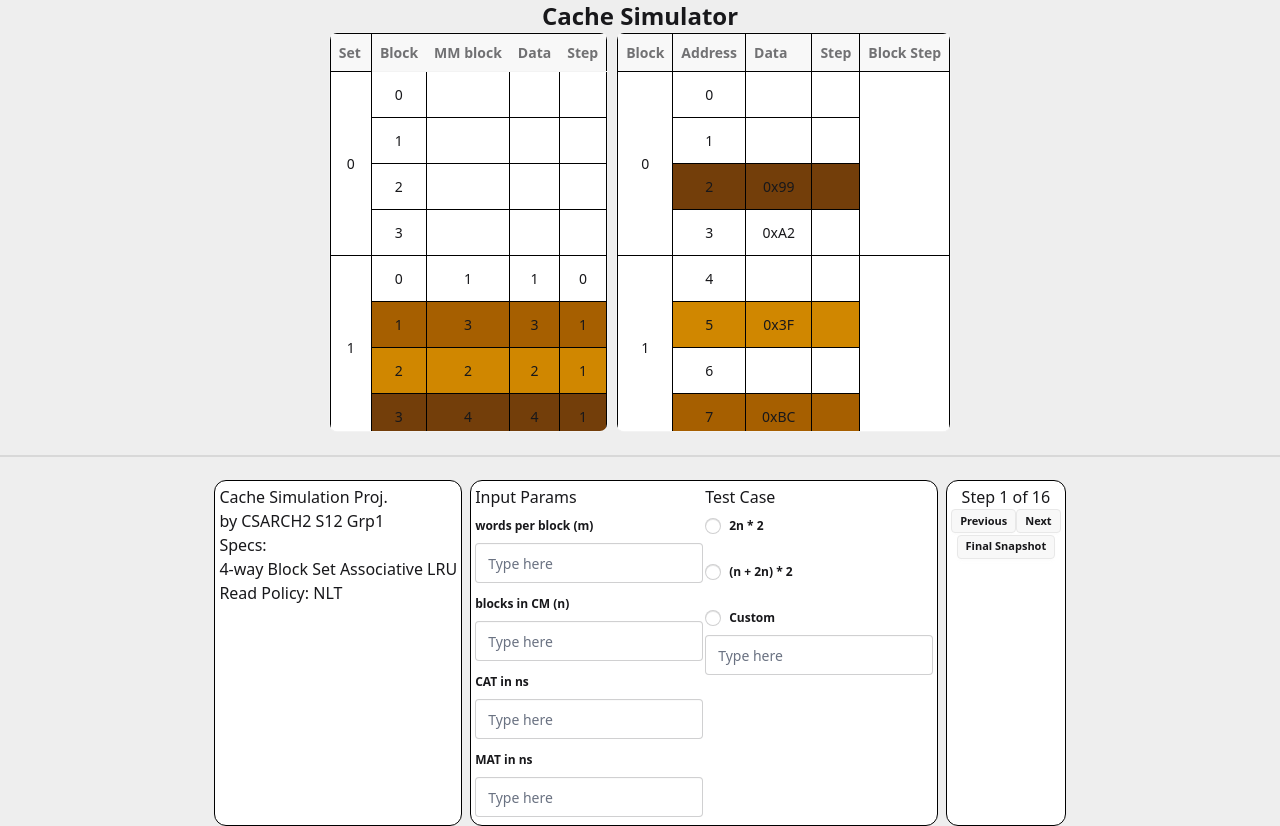
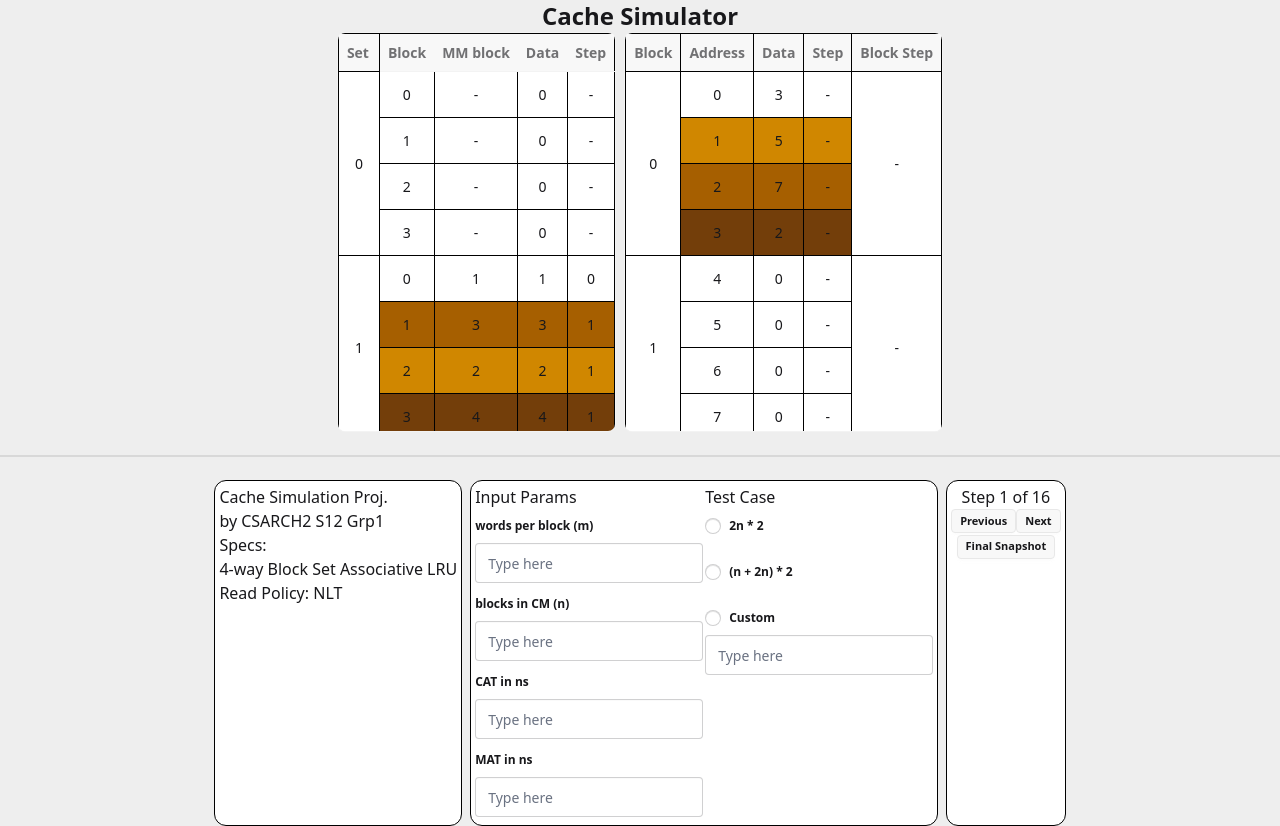
Before and after one commit to sean-benedict-bernardo/1243-CSARCH2-CacheSimulation, a SvelteKit app: page / in a window 1280 px wide. Built offline with nearby package versions, Linux system fonts and the light colour scheme.

Commit message:
added empty cells

```diff
--- a/src/lib/TableCacheMemory.svelte
+++ b/src/lib/TableCacheMemory.svelte
@@ -22,7 +22,14 @@
         set_number: setIdx,
         set_block_number: blockIdx,
         key,
-        item: itemMap.get(key)
+        item: itemMap.get(key) ?? {
+          set_number: setIdx,
+          set_block_number: blockIdx,
+          main_memory_block: '-',
+          data: 0,
+          step: '-'
+        }
+
       };
     });
     return {
--- a/src/lib/TableSRAM.svelte
+++ b/src/lib/TableSRAM.svelte
@@ -30,8 +30,8 @@
     address: number;
     block: number;
     data?: string | number;
-    step?: number;
-    blockStep?: number;
+    step?: string | number;
+    blockStep?: string | number;
     highlightClass: string;
     showBlockCell: boolean;
     rowspan: number;
@@ -46,9 +46,9 @@
       const row: Row = {
         address,
         block,
-        data: itemMap.get(address),
-        step: stepMap.get(address),
-        blockStep: blockStepMap.get(block),
+        data: itemMap.get(address) ?? '0',
+        step: stepMap.get(address) ?? '-',
+        blockStep: blockStepMap.get(block) ?? '-',
         highlightClass: highlightMap.get(address) ?? '',
         showBlockCell: i === 0,
         rowspan
--- a/src/routes/+page.svelte
+++ b/src/routes/+page.svelte
@@ -93,6 +93,21 @@
         {data: 3, set_number:1, set_block_number: 1, main_memory_block: 3, step: 1},
         {data: 4, set_number:1, set_block_number: 3, main_memory_block: 4, step: 1}
     ]
+    const sramdata = [
+        { data: '3', address: 0 },
+        { data: '5', address: 1 },
+        { data: '7', address: 2 },
+        { data: '2', address: 3 }
+    ]
+
+    let wordsPerBlockInput = wordsPerBlock;
+    let numCacheLinesInput = numCacheLines;
+    let catNs = 5;
+    let matNs = 10;
+
+    // For test cases
+    let customPattern = "";
+    let testCaseSelected: string | null = null;
 </script>
 
 <div class="w-full h-full bg-base-300">
@@ -101,12 +116,7 @@
 
         <div class="flex flex-row justify-center gap-2">
             <TableMemory tableLength={4} setSize={4} items={data}></TableMemory>
-            <SRAMTable addressBits={4} blockSize={4} items={[
-                { address: 3, data: '0xA2' },
-                { address: 5, data: '0x3F' },
-                { address: 7, data: '0xBC' },
-                { address: 2, data: '0x99' }
-            ]} />
+            <SRAMTable addressBits={4} blockSize={4} items={sramdata} />
         </div>
          <div class="divider"></div>
         <div class="flex flex-row gap-2 justify-center ">
```
Lines whose indentation alone changed are shown as unchanged.
